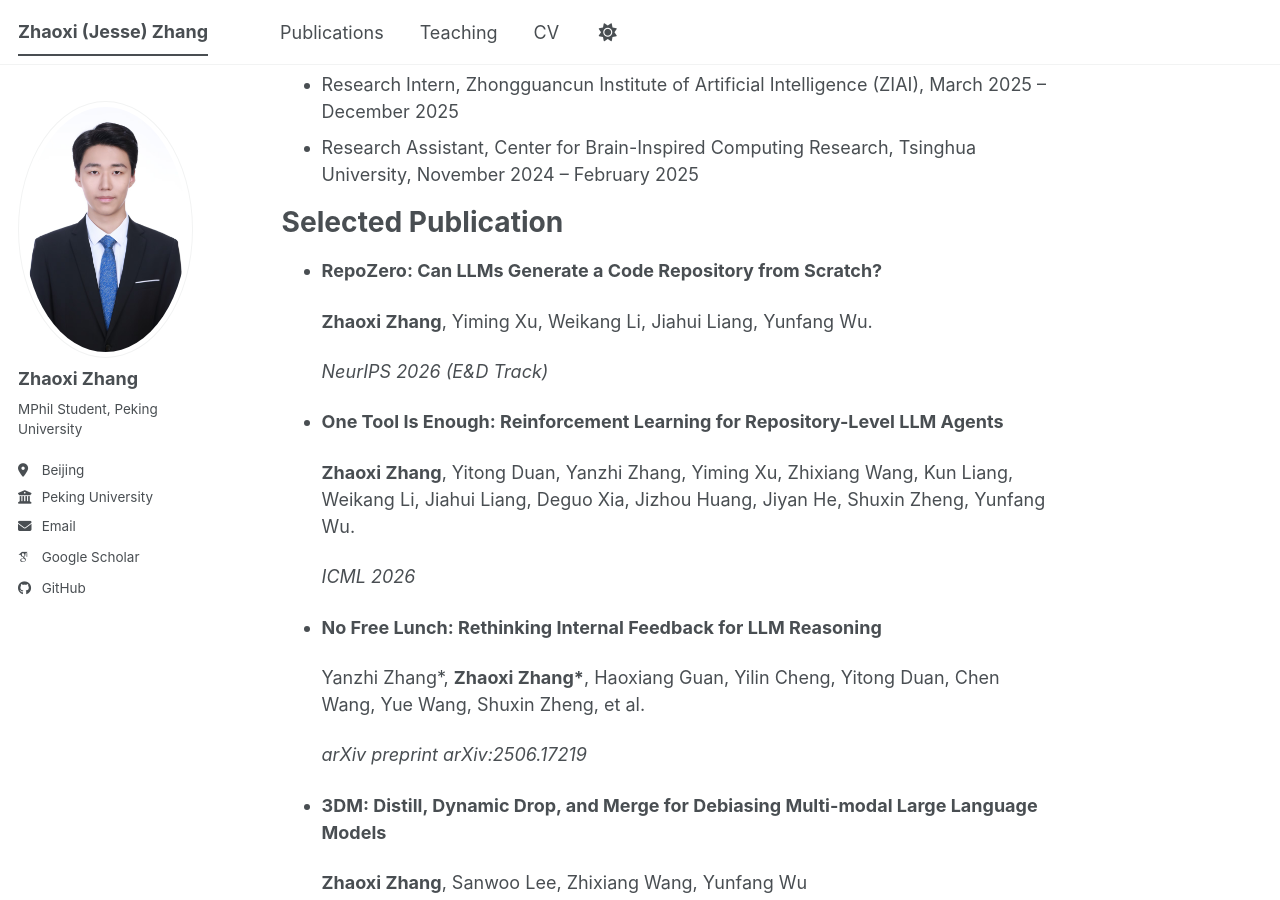
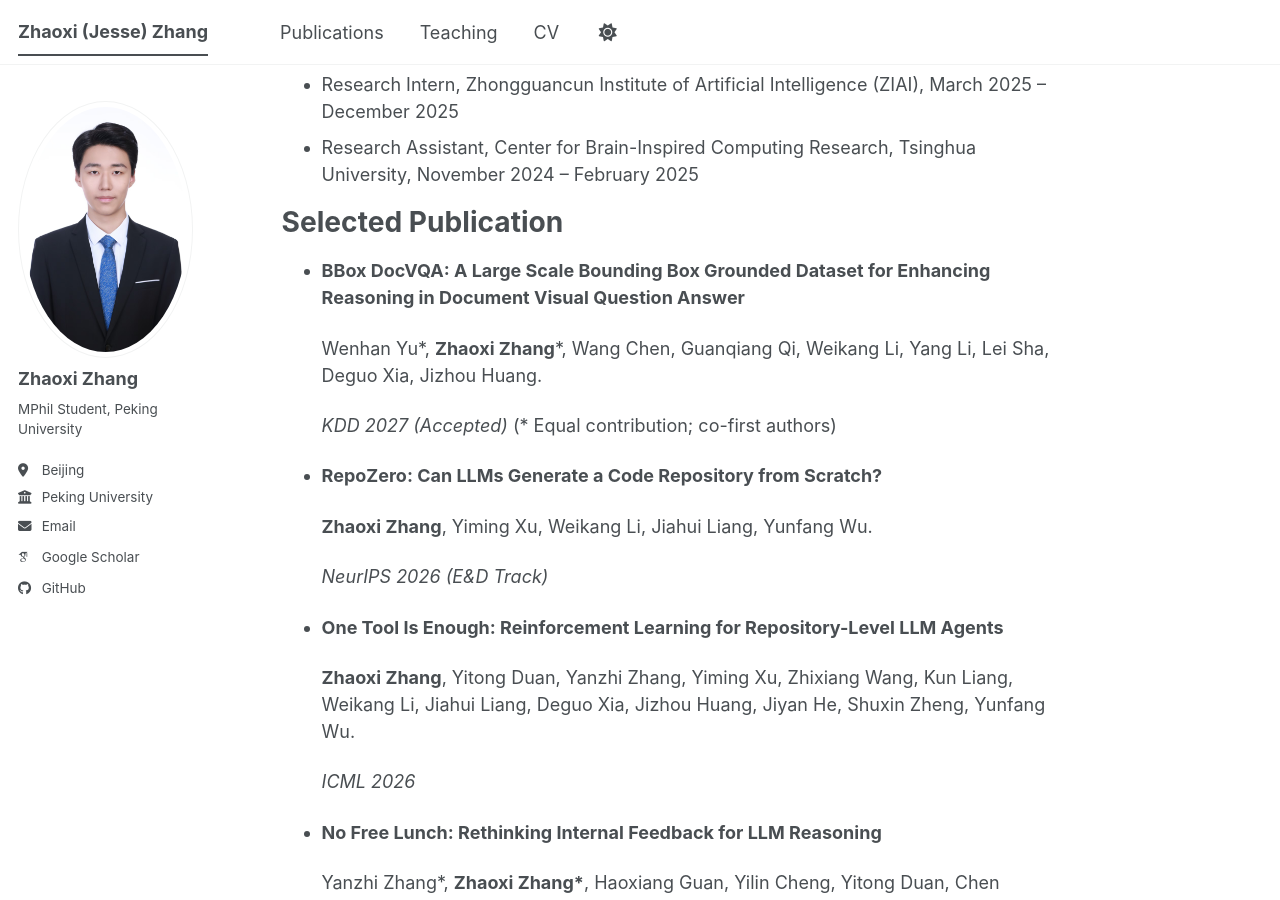
Before and after one commit to JesseZZZZZ/JesseZZZZZ.github.io, a Jekyll site: the page built from _pages/about.md, in a window 1280 px wide and 900 px high, scrolled down 610 px. Built offline with Jekyll 4.4.1, drawn with Linux system fonts in a browser that asks for light colours; some web fonts are replaced; a script bundle is joined from its source files by our own code; library files that are not in the unit come from our copies.

Commit message:
Add BBox DocVQA to homepage

```diff
--- a/_pages/about.md
+++ b/_pages/about.md
@@ -25,6 +25,12 @@ Internship
 
 Selected Publication
 ======
+
+- **BBox DocVQA: A Large Scale Bounding Box Grounded Dataset for Enhancing Reasoning in Document Visual Question Answer**
+
+  Wenhan Yu\*, **Zhaoxi Zhang**\*, Wang Chen, Guanqiang Qi, Weikang Li, Yang Li, Lei Sha, Deguo Xia, Jizhou Huang.
+
+  *KDD 2027 (Accepted)* (\* Equal contribution; co-first authors)
 
 - **RepoZero: Can LLMs Generate a Code Repository from Scratch?**
 
```
